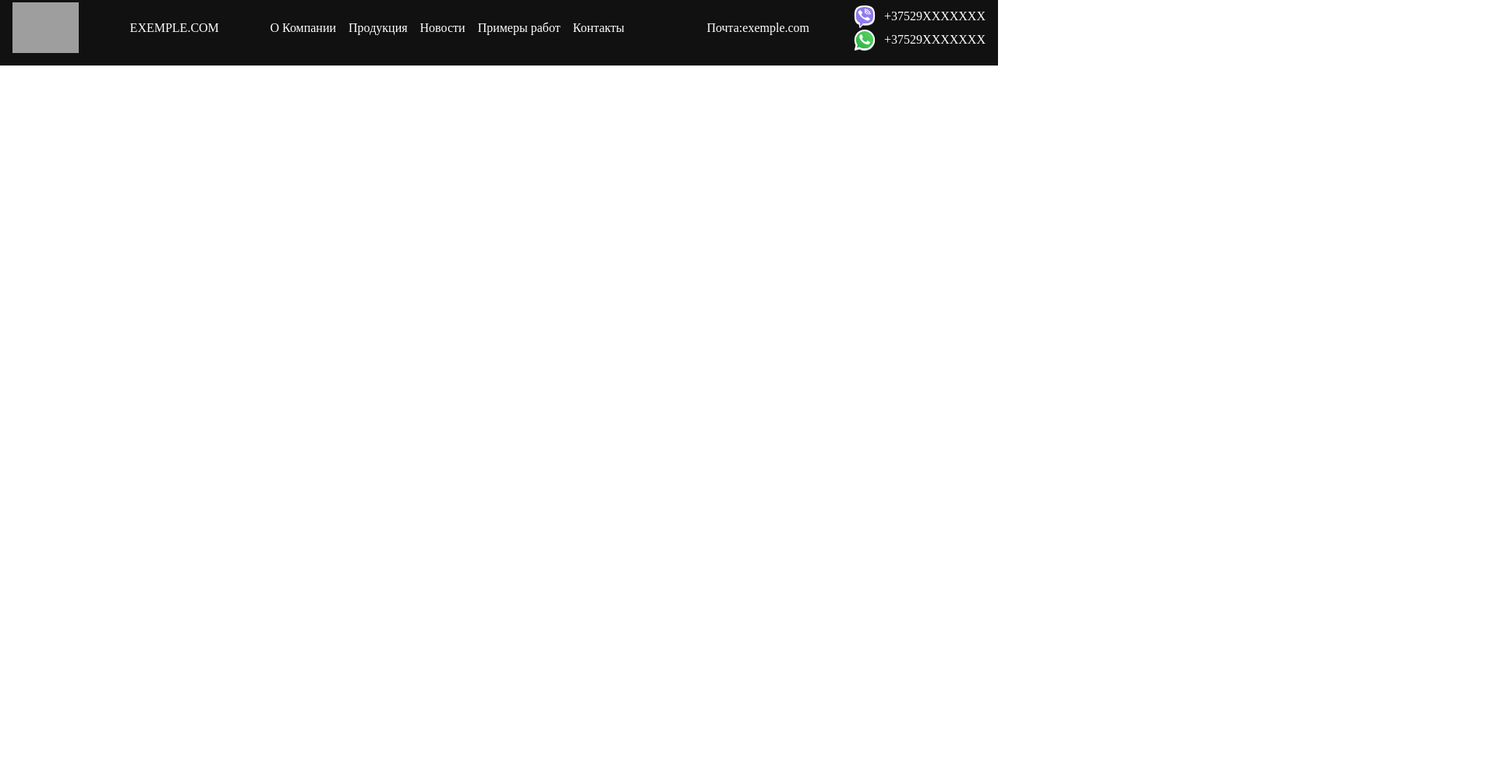
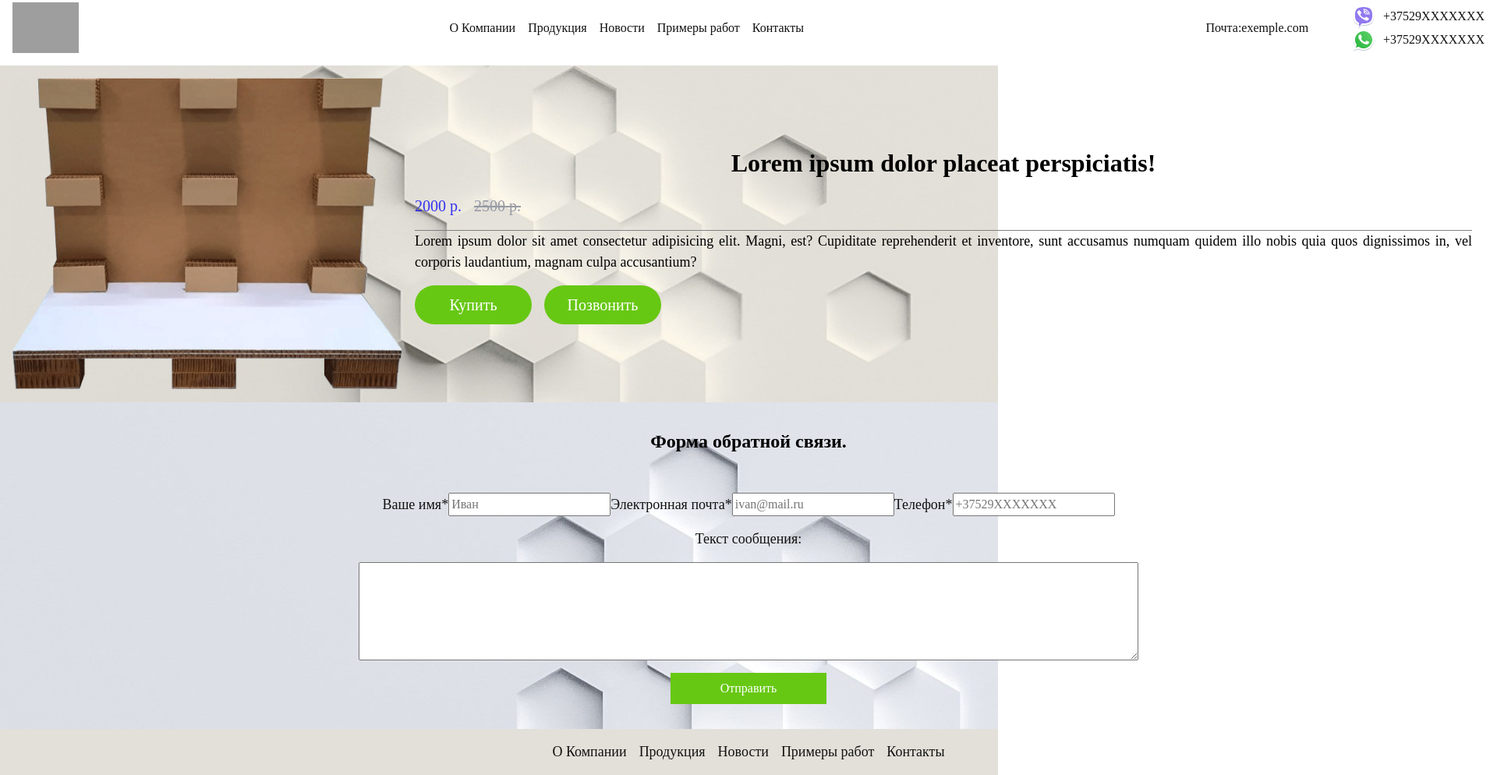
Before and after one commit to Kirill1711/exemple, a plain HTML site: page index.html in a window 1280 px wide. Shown: the part 13-1007 px from the top of the page at 78% size, 1920 px wide, since content can reach past the window. Before the commit the page ends 800 px from the top, so only its background shows below. Drawn offline with Linux system fonts and the light colour scheme; grey boxes are pictures that could not be loaded.

Commit message:
Add files via upload

```diff
--- a/index.html
+++ b/index.html
@@ -5,13 +5,14 @@
     <meta name="viewport" content="width=device-width, initial-scale=1.0">
     <link rel="stylesheet" href="style.css">
     <link rel="stylesheet" href="style1.css">
-    <title>"Панели из сотового картона"</title>
+    <title>EXEMPLE.COM</title>
 </head>
 <body>
+
+<nav class="nav">
     <div class="container">
-        <nav class="nav">
-            <a href="#"><img class="logo" src="/img/logo.jpg" alt="logo"></a>
-            <a class="address" href="exemple.com">EXEMPLE.COM</a>
+        <div class="nav__inner">
+            <a href="#"><img class="logo" src="./img/logo.jpg" alt="logo"></a>
             <div class="menu">
                 <a class="menu__item" href="#">О Компании</a>
                 <a class="menu__item" href="#">Продукция</a>
@@ -21,10 +22,64 @@
             </div>
             <div class="contacts">
                 <a class="contacts__item" class="contacts__email" href="mailto:example.com"><span>Почта:</span>exemple.com</a>
-                <div class="contacts__number"><a class="contacts__item" href="viber://chat?number=%2B37529513170"><span class="contacts__icon viber__icon"></span>+37529XXXXXXX</a>
-                <a class="contacts__item" href="whatsapp://send/?phone=375295131970" title="WhatsApp: 375295131970"><span class="contacts__icon whatsapp__icon"></span>+37529XXXXXXX</a></div>
+                <div class="contacts__number"><a class="contacts__item" href="viber://chat?number=%2B37529XXXXXXX"><span class="contacts__icon viber__icon"></span>+37529XXXXXXX</a>
+                <a class="contacts__item" href="whatsapp://send/?phone=37529XXXXXXX" title="WhatsApp: 37529XXXXXXX"><span class="contacts__icon whatsapp__icon"></span>+37529XXXXXXX</a></div>
             </div>
-        </nav>
-    </div>
+        </div><!--nav__inner-->
+    </div><!--container-->
+</nav>
+
+
+
+<main class="banner">
+    <div class="container">
+        <div class="banner__inner">
+            <img class="banner__img" src="./img/banner__img.jpg" alt="banner">
+            <div class="banner__menu">
+                <h1 class="banner__title">Lorem ipsum dolor placeat perspiciatis!</h1>
+                <p class="banner__price"><span class="price discount">2000 р.</span><span class="price">2500 р.</span></p>
+                <p class="banner__text">Lorem ipsum dolor sit amet consectetur adipisicing
+                     elit. Magni, est? Cupiditate reprehenderit et inventore, sunt accusamus
+                      numquam quidem illo nobis quia quos dignissimos in, vel corporis laudantium,
+                       magnam culpa accusantium?</p>
+                <div class="banner__price"><button class="banner__btn">Купить</button><button class="banner__btn">Позвонить</button></div>
+            </div>
+        </div><!--banner__inner-->
+    </div><!--container-->
+</main>
+
+
+
+<div class="question__form">
+    <div class="container">
+            <form name="form" action="mail.php" method="post" id="form_messege">
+                <h2 class="question__form_title">Форма обратной связи.</h2>
+                <div class="form__items">
+                    <div class="question__form_item">Ваше имя*</div><p><input class="input" placeholder="Иван" name="name" type="text"/></p>
+		            <div class="question__form_item">Электронная почта*</div><p><input class="input" placeholder="ivan@mail.ru" name="email" type="text"/></p>
+		            <div class="question__form_item">Телефон*</div><p><input class="input" name="subjects" placeholder="+37529XXXXXXX" type="tel"/></p></div>
+
+                    <div class="form__messege">
+                        <div class="question__form_item">Текст сообщения:</div><textarea class="form__textarea" name="message" cols="22" rows="5"></textarea>
+		            <input class="form__btn" id="submit" value="Отправить" type="submit" /></div>
+
+            </form>
+    </div><!--container-->
+</div><!--question__form"-->
+
+
+
+    <footer class="footer">
+        <div class="container">
+            <div class="footer_menu">
+            <a class="footer__item" href="#">О Компании</a>
+            <a class="footer__item" href="#">Продукция</a>
+            <a class="footer__item" href="#">Новости</a>
+            <a class="footer__item" href="#">Примеры работ</a>
+            <a class="footer__item" href="#">Контакты</a>
+            </div>
+        </div><!--container-->
+    </footer>
+
 </body>
 </html>
--- a/style1.css
+++ b/style1.css
@@ -1,30 +1,26 @@
+/*не адаптивная верстака под стандартный размер экаран 1920px*/
 .container {
-    max-width: 1920px;
+    width: 1920px;
     height: 100%;
+}
+/*навигация и меню сайта */
+.nav {
     background-color: #fff;
+    width: 100%;
 }
-.nav {
+.nav__inner {
+    color: #111;
+    padding: 1rem 1rem;
+    align-items: center;
     display: flex;
     flex-direction: row;
     justify-content: space-between;
-    background-color: #111;
-    color: #fff;
-    padding: 1rem 1rem;
-    align-items: center;
 }
 .logo {
     width: 85px;
     height: 65px;
 }
 
-.address {
-    text-decoration: none;
-    color: #fff;
-    cursor: pointer;
-}
-.address:hover {
-    color: red;
-}
 .menu {
     display: flex;
     flex-direction: row;
@@ -33,11 +29,12 @@
 }
 .menu__item {
     text-decoration: none;
-    color: #fff;
+    color: #111;
     cursor: pointer;
+    transition: 0.1s;
 }
 .menu__item:hover {
-    color: orange;
+    border-bottom: 1px solid orange;
 }
 .contacts {
     display: flex;
@@ -47,7 +44,7 @@
 }
 .contacts__item {
     text-decoration: none;
-    color: #fff;
+    color: #111;
     cursor: pointer;
     display: flex;
     align-items: center;
@@ -56,6 +53,9 @@
     display: flex;
     flex-direction: column;
     align-items: center;
+}
+.contacts__item:hover {
+    color: rgb(53, 222, 53);
 }
 .contacts__icon {
     width: 30px;
@@ -74,3 +74,128 @@
     content: '';
     margin-left: 40px;
 }
+
+/*Баннер*/
+.banner {
+    background-image: url('./img/banner__bg.png');
+    width: 100%;
+}
+.banner__inner {
+    align-items: center;
+    padding: 1rem;
+    display: flex;
+    flex-direction: row;
+    justify-content: space-between;
+}
+.banner__img {
+    width: 500px;
+    height: 400px;
+}
+
+.banner__menu {
+    display: flex;
+    flex-direction: column;
+    gap: 1rem;
+    margin: 1rem;
+}
+.banner__title {
+    text-align: center;
+    font-size: 32px;
+}
+.banner__price {
+    display: flex;
+    gap: 1rem;
+}
+.price {
+    color: #969AA5;
+    font-size: 20px;
+    text-decoration: line-through;
+}
+.discount {
+    text-decoration: none;
+    color:#0000f6c7;
+}
+
+.banner__text {
+    text-align: justify;
+    font-size: 18px;
+    border-top: 1px solid gray;
+}
+.banner__btn {
+    width: 150px;
+    height: 50px;
+    background-color: #67c813;
+    border: none;
+    color: #fff;
+    border-radius: 25px;
+    font-size: 20px;
+    cursor: pointer;
+}
+.banner__btn:hover {
+    box-shadow: 0 0 5px 0 #67c813;
+}
+
+/*Форма обратной связи*/
+.question__form {
+    background-image: url('./img/question_form_bg.jpg');
+    width: 100%;
+}
+.question__form_title {
+    padding-top: 2rem;
+    text-align: center;
+    font-size: 24px;
+}
+.form__items {
+    padding-top: 2rem;
+    margin: 1rem;
+    align-items: center;
+    display: flex;
+    flex-direction: row;
+    justify-content: center;
+}
+.question__form_item {
+    text-align: center;
+    color: #111;
+    font-size: 18px;
+}
+.form__messege {
+    display: flex;
+    flex-direction: column;
+    justify-content: center;
+    gap: 1rem;
+    padding-bottom: 2rem;
+}
+.form__textarea {
+    margin: auto;
+    width: 1000px;
+}
+.form__btn {
+    color: #fff;
+    background-color: #67c813;
+    border: none;
+    width: 200px;
+    height: 40px;
+    margin: auto;
+}
+
+/*Footer */
+.footer {
+    width: 100%;
+    background-color: #e3e0d9;
+}
+.footer_menu {
+    display: flex;
+    flex-direction: row;
+    justify-content: center;
+    gap: 1rem;
+    padding: 1rem;
+}
+.footer__item {
+    text-align: center;
+    text-decoration: none;
+    color: #111;
+    font-size: 18px;
+}
+.footer__item:hover  {
+    color: #f69400c7;
+}
```
Also changed, not shown: img/banner__bg.png (added), img/banner__img.jpg (added), img/question_form_bg.jpg (added), 1 other file.
